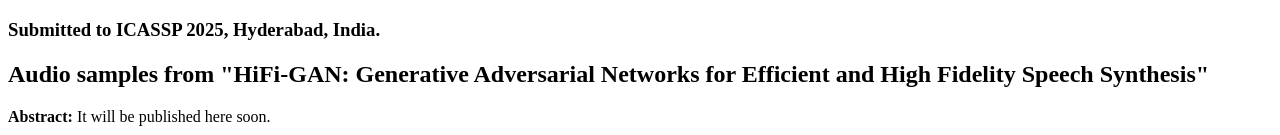
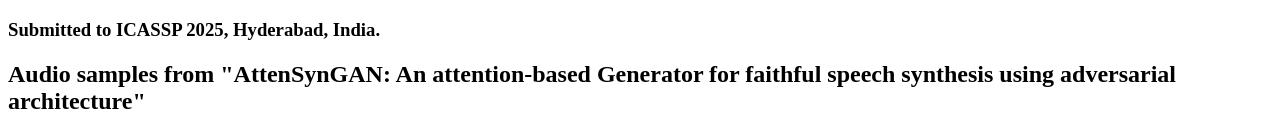
Before and after one commit to iamshreeji-copy1/An-attention-based-Generator-for-faithful-speech-synthesis-using-adversarial-architecture, a plain HTML site: page index.html in a window 1280 px wide. Shown: the top 135 px of the page. Drawn offline with Linux system fonts and the light colour scheme.

Commit message:
Update index.html

```diff
--- a/index.html
+++ b/index.html
@@ -14,7 +14,7 @@
   <body>
     <article>
       <header>
-        <h1>Audio samples from "HiFi-GAN: Generative Adversarial Networks for Efficient and High Fidelity Speech Synthesis"</h1>
+        <h1>Audio samples from "AttenSynGAN: An attention-based Generator for faithful speech synthesis using adversarial architecture"</h1>
 
       </header>
 
```
